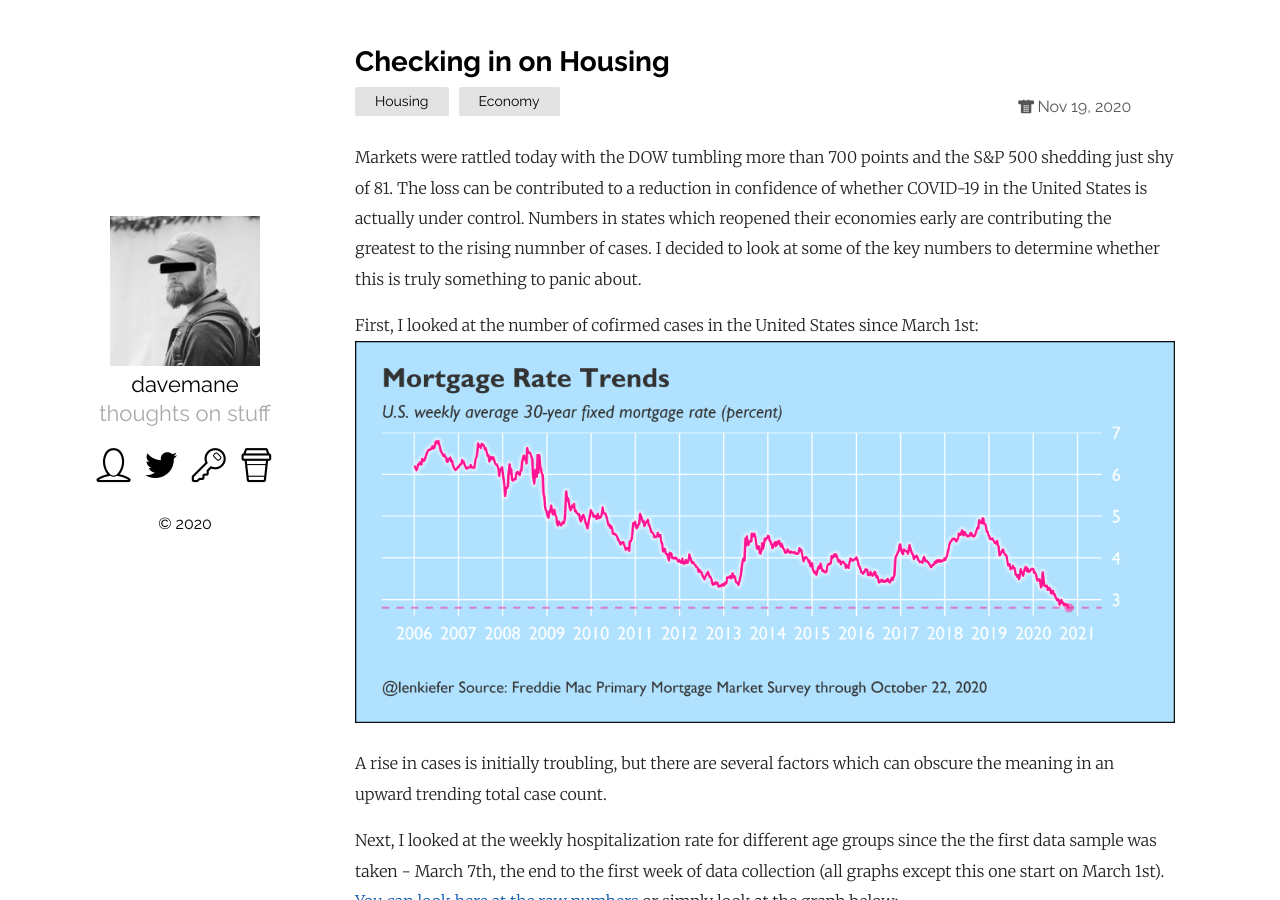
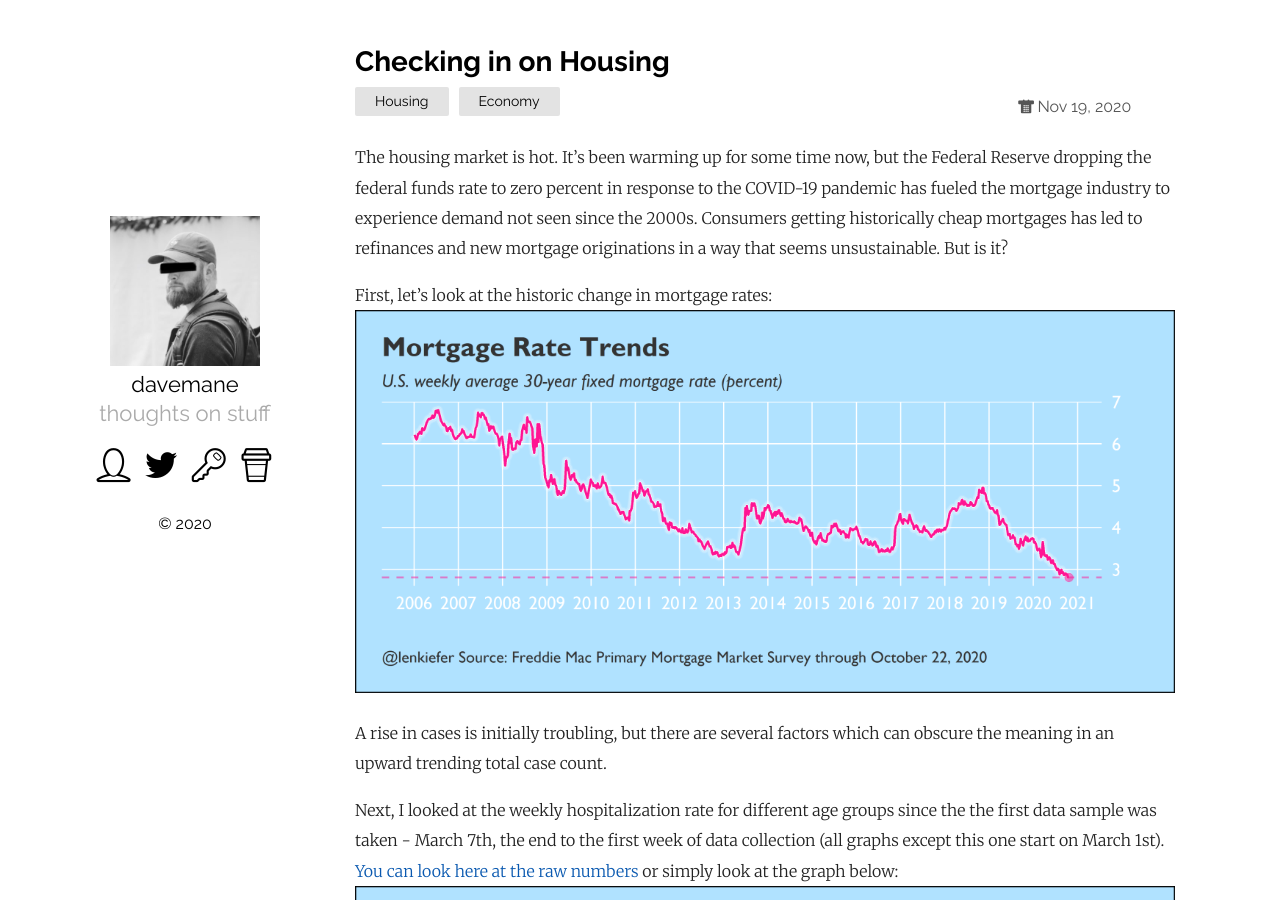
Before and after one commit to davemane/calvinelliot, a Jekyll site: the page built from _posts/2020-11-19-12.markdown, in a window 1280 px wide and 900 px high. Built offline with Jekyll 4.4.1, drawn with Linux system fonts in a browser that asks for light colours.

Commit message:
Update 2020-11-19-12.markdown

```diff
--- a/_posts/2020-11-19-12.markdown
+++ b/_posts/2020-11-19-12.markdown
@@ -4,9 +4,9 @@ title:  "Checking in on Housing"
 date:   '2020-11-19'
 categories: Housing Economy
 ---
-Markets were rattled today with the DOW tumbling more than 700 points and the S&P 500 shedding just shy of 81. The loss can be contributed to a reduction in confidence of whether COVID-19 in the United States is actually under control. Numbers in states which reopened their economies early are contributing the greatest to the rising numnber of cases. I decided to look at some of the key numbers to determine whether this is truly something to panic about.
+The housing market is hot. It's been warming up for some time now, but the Federal Reserve dropping the federal funds rate to zero percent in response to the COVID-19 pandemic has fueled the mortgage industry to experience demand not seen since the 2000s. Consumers getting historically cheap mortgages has led to refinances and new mortgage originations in a way that seems unsustainable. But is it?
 
-First, I looked at the number of cofirmed cases in the United States since March 1st:
+First, let's look at the historic change in mortgage rates:
 <img src="/assets/octoberHousing/mortgageRateTrends.png"/>
 
 A rise in cases is initially troubling, but there are several factors which can obscure the meaning in an upward trending total case count.
```
